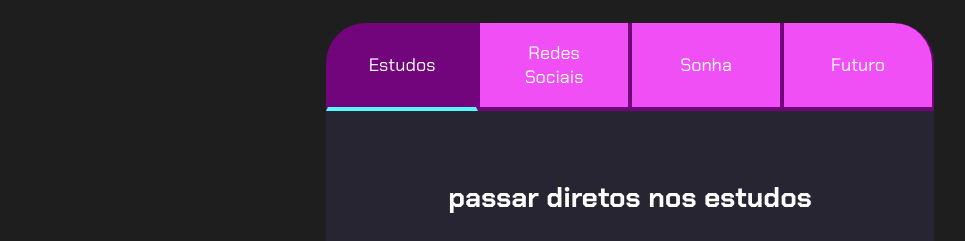
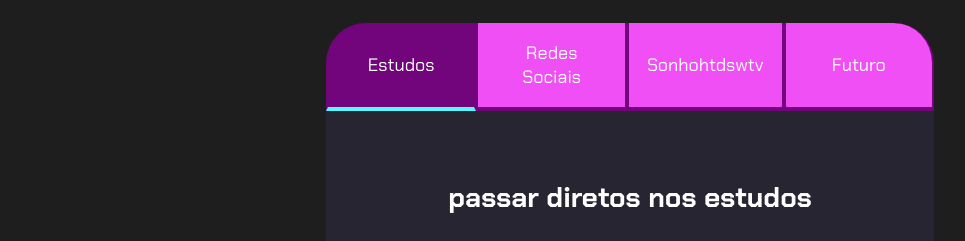
Before and after one commit to nayhalves02/naiana, a plain HTML site: page index.html in a window 1280 px wide. Shown: the part 80-321 px from the top of the page, without its empty margins (10-975 px from the left). Drawn offline with Linux system fonts and the light colour scheme.

Commit message:
u576giut65r

```diff
--- a/index.html
+++ b/index.html
@@ -15,7 +15,7 @@
             <div class="botoes">
                 <button class="botao ativo">Estudos</button>
                 <button class="botao">Redes Sociais</button>
-                <button class="botao">Sonha</button>
+                <button class="botao">Sonhohtdswtv</button>
                 <button class="botao">Futuro</button>
             </div>
             <div class="abas-textos">
```
